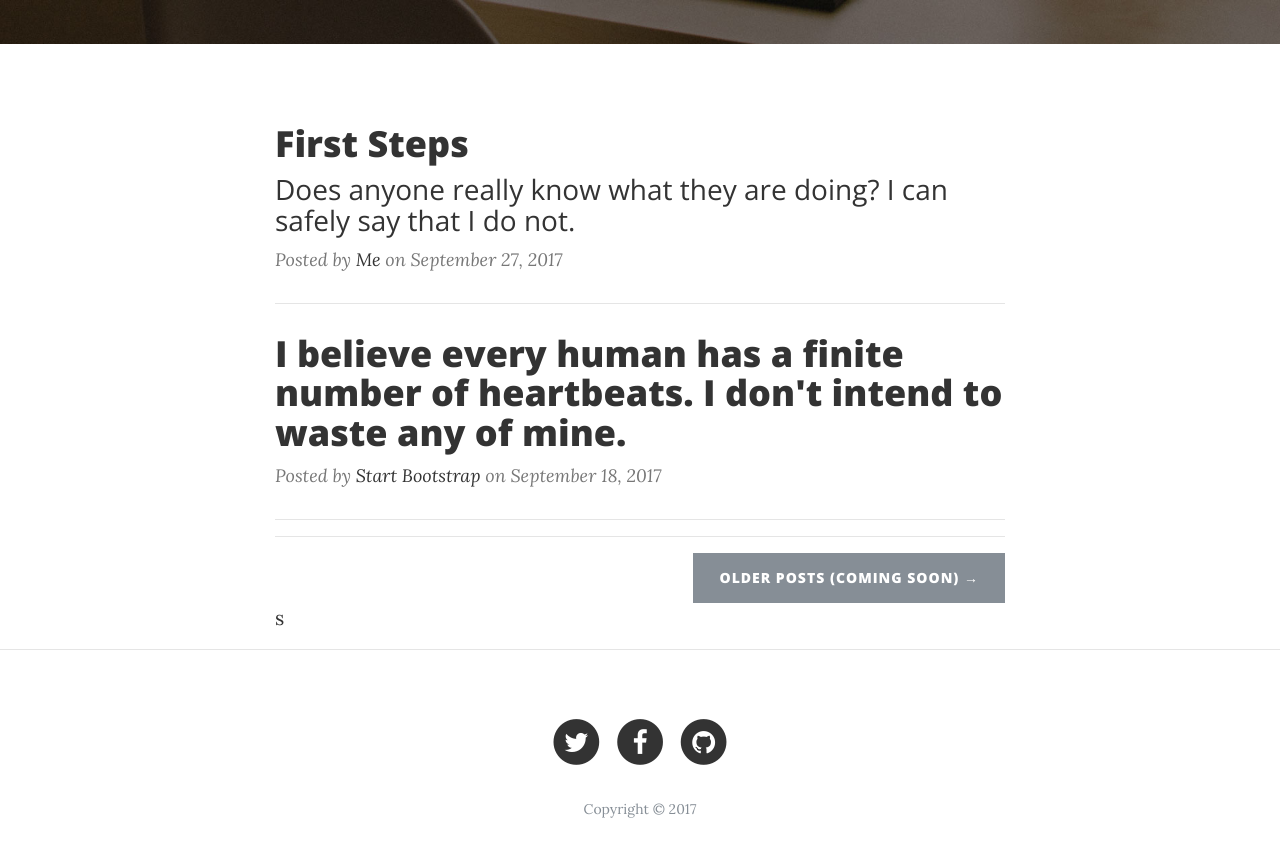
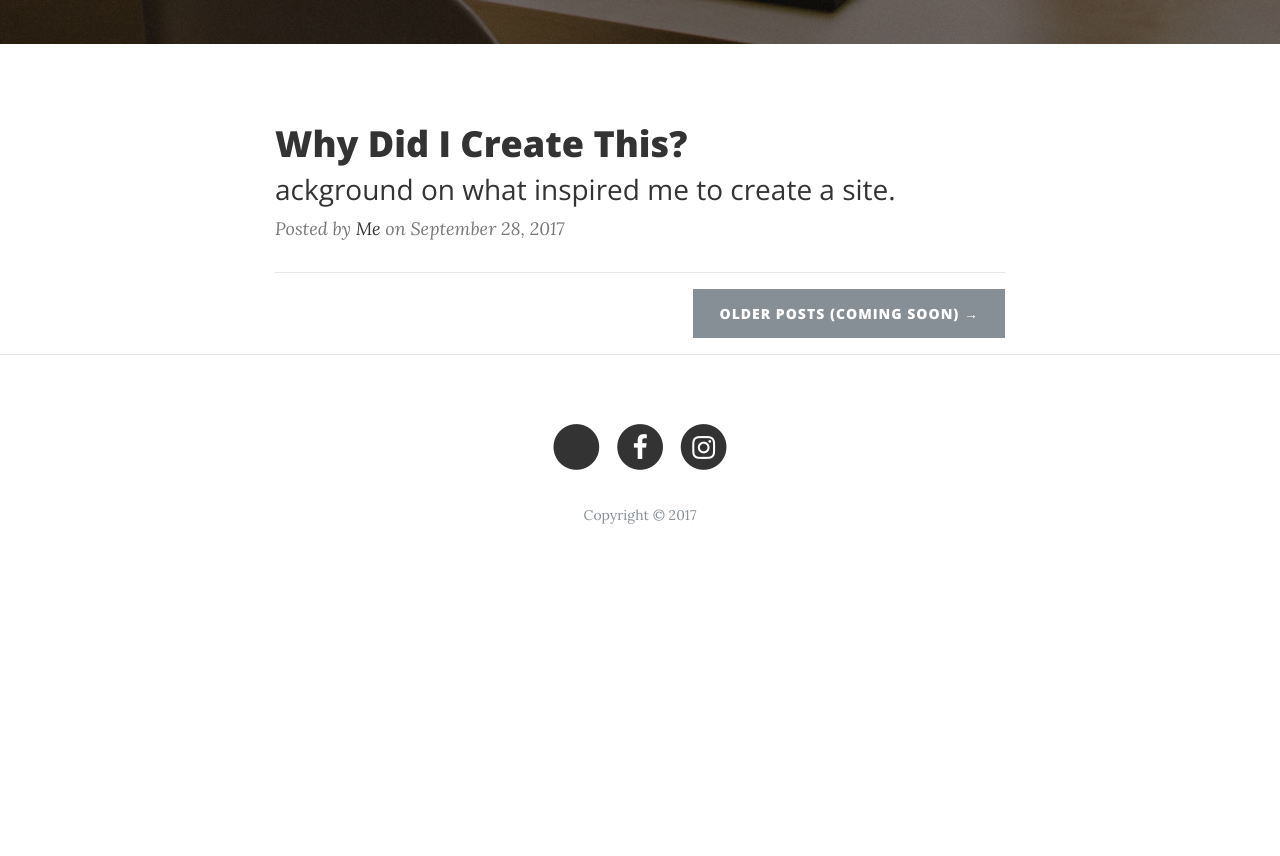
Before and after one commit to ngrayluna/ngrayluna.github.io, a website: page index.html in a window 1280 px wide. Shown: the part 480-1336 px from the top of the page. After the commit the page ends 1071 px from the top, so only its background shows below. Drawn offline with nearby package versions, Linux system fonts and the light colour scheme.

Commit message:
Fixed bottom widgets

```diff
--- a/index.html
+++ b/index.html
@@ -73,17 +73,17 @@
           <div class="post-preview">
             <a href="post.html">
               <h2 class="post-title">
-                First Steps
+                Why Did I Create This?
               </h2>
               <h3 class="post-subtitle">
-                Does anyone really know what they are doing? I can safely say that I do not.
+                ackground on what inspired me to create a site.
               </h3>
             </a>
-            <p class="post-meta">Posted by <a href="#">Me</a> on September 27, 2017</p>
+            <p class="post-meta">Posted by <a href="#">Me</a> on September 28, 2017</p>
           </div>
           <hr>
 
-
+<!--
           <div class="post-preview">
             <a href="post.html">
               <h2 class="post-title">
@@ -95,8 +95,6 @@
               on September 18, 2017</p>
           </div>
           <hr>
-
- <!--
           <div class="post-preview">
             <a href="post.html">
               <h2 class="post-title">
@@ -124,12 +122,14 @@
               <a href="#">Start Bootstrap</a>
               on July 8, 2017</p>
           </div>
+
+          <hr>
+
 -->
-          <hr>
           <!-- Pager -->
           <div class="clearfix">
             <a class="btn btn-secondary float-right" href="#">Older Posts (Coming Soon) &rarr;</a>
-          </div>s
+          </div>
         </div>
       </div>
     </div>
@@ -146,7 +146,7 @@
                 <a href="#">
                   <span class="fa-stack fa-lg">
                     <i class="fa fa-circle fa-stack-2x"></i>
-                    <i class="fa fa-twitter fa-stack-1x fa-inverse"></i>
+                    <i class="fa fa-email fa-stack-1x fa-inverse"></i>
                   </span>
                 </a>
               </li>
@@ -162,7 +162,7 @@
                 <a href="#">
                   <span class="fa-stack fa-lg">
                     <i class="fa fa-circle fa-stack-2x"></i>
-                    <i class="fa fa-github fa-stack-1x fa-inverse"></i>
+                    <i class="fa fa-instagram fa-stack-1x fa-inverse"></i>
                   </span>
                 </a>
               </li>
```
